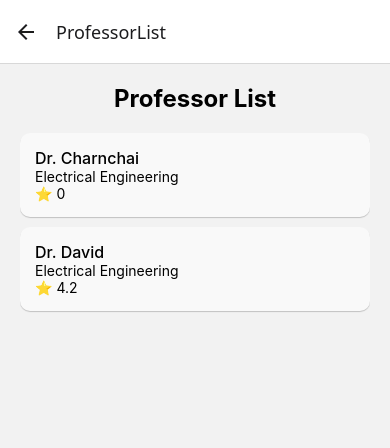
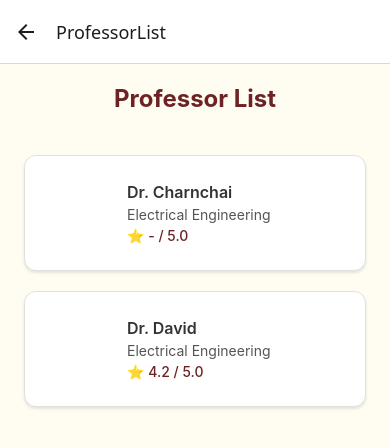
Before and after one commit to FronkTP/share-ajarn, a React Native app in the folder frontend/: screen /ProfessorList in a window 390 px wide. Shown: the top 448 px of the page. Built offline with nearby package versions, Linux system fonts and the light colour scheme.

Commit message:
implement responsive layout and improve ui for ProfessorList screen

```diff
--- a/frontend/screens/ProfessorListScreen.jsx
+++ b/frontend/screens/ProfessorListScreen.jsx
@@ -1,6 +1,40 @@
-import { View, Text, TouchableOpacity, FlatList, Image, StyleSheet } from 'react-native';
+import { useState, useEffect } from 'react';
+import { View, Text, TouchableOpacity, FlatList, Image, Dimensions, SafeAreaView, StyleSheet, Platform } from 'react-native';
+
+const colors = {
+  background: '#fffcf2',
+  cardBackground: '#ffffff',
+  primary: '#6D2323',
+  secondary: '#A31D1D',
+  accent: '#E5D0AC',
+  textPrimary: '#333333',
+  textSecondary: '#555555',
+  border: '#e0e0e0',
+  shadow: '#000000',
+};
 
 export default function ProfessorList({ navigation }) {
+  const [screenWidth, setScreenWidth] = useState(Dimensions.get('window').width);
+
+  useEffect(() => {
+    const updateLayout = () => {
+      setScreenWidth(Dimensions.get('window').width);
+    };
+
+    Dimensions.addEventListener('change', updateLayout);
+
+    return () => {
+      // Cleanup (for older RN versions)
+      if (Dimensions.removeEventListener) {
+        Dimensions.removeEventListener('change', updateLayout);
+      }
+    };
+  }, []);
+
+  const cardWidth = 200;
+  const numColumns = Math.max(1, Math.floor(screenWidth / cardWidth));
+  const isMobile = screenWidth < 400;
+
   const professors = [
     {
       id: '1',
@@ -20,9 +54,12 @@ export default function ProfessorList({ navigation }) {
     },
   ];
 
-const renderItem = ({ item }) => (
+  const renderProfessorCard = ({ item }) => {
+    // Mobile optimized layout
+    if (isMobile) {
+      return (
         <TouchableOpacity
-    style={styles.card}
+          style={styles.mobileCard}
           onPress={() =>
             navigation.navigate('ProfessorDetail', {
               professorId: item.id,
@@ -31,51 +68,147 @@ const renderItem = ({ item }) => (
             })
           }
         >
-    <Image source={{ uri: item.image }} />
-    <View style={styles.info}>
-      <Text style={styles.name}>{item.name}</Text>
-      <Text >{item.department}</Text>
-      <Text >⭐ {item.avgRating}</Text>
+          <View style={styles.mobileCardContent}>
+            <Image
+              source={{ uri: item.image }}
+              style={styles.mobileImage}
+            />
+            <View style={styles.mobileInfo}>
+              <Text style={styles.name} numberOfLines={1} ellipsizeMode="tail">{item.name}</Text>
+              <Text style={styles.department} numberOfLines={1} ellipsizeMode="tail">{item.department}</Text>
+              <Text style={styles.rating}>⭐ {item.avgRating === 0 ? "-" : item.avgRating} / 5.0</Text>
+            </View>
           </View>
         </TouchableOpacity>
       );
+    }
+
+    // Tablet/desktop layout
+    return (
+      <TouchableOpacity
+        style={[styles.card, { width: cardWidth - 20 }]} // Minus margins
+        onPress={() =>
+          navigation.navigate('ProfessorDetail', {
+            professorId: item.id,
+            name: item.name,
+            department: item.department,
+          })
+        }
+      >
+        <Image
+          source={{ uri: item.image }}
+          style={styles.image}
+        />
+        <View style={styles.info}>
+          <Text style={styles.name} numberOfLines={1} ellipsizeMode="tail">{item.name}</Text>
+          <Text style={styles.department} numberOfLines={1} ellipsizeMode="tail">{item.department}</Text>
+          <Text style={styles.rating}>⭐ {item.avgRating === 0 ? "-" : item.avgRating} / 5.0
+          </Text>
+        </View>
+      </TouchableOpacity>
+    );
+  };
 
   return (
-    <View style={styles.container}>
+    <SafeAreaView style={[styles.container, isMobile ? null : { alignItems: 'center' }]}>
       <Text style={styles.title}>Professor List</Text>
       <FlatList
         data={professors}
         keyExtractor={(item) => item.id}
-        renderItem={renderItem}
+        renderItem={renderProfessorCard}
+        numColumns={numColumns}
+        key={numColumns}
+        contentContainerStyle={styles.listContainer}
+        showsVerticalScrollIndicator={false}
       />
-    </View>
+    </SafeAreaView>
   );
 }
 
 const styles = StyleSheet.create({
   container: {
     flex: 1,
-    padding: 20,
+    backgroundColor: colors.background,
+  },
+  listContainer: {
+    padding: 12,
+    paddingBottom: 20,
   },
   title: {
+    marginTop: 20,
+    marginBottom: 20,
     fontSize: 24,
     fontWeight: 'bold',
-    marginBottom: 20,
     textAlign: 'center',
+    color: colors.primary,
   },
+  // Tablet/desktop card style
   card: {
-    backgroundColor: '#f9f9f9',
+    margin: 10,
     padding: 15,
-    borderRadius: 10,
-    marginBottom: 10,
-    shadowColor: '#000',
-    shadowOffset: { width: 0, height: 1 },
-    shadowOpacity: 0.2,
-    shadowRadius: 1,
+    backgroundColor: colors.cardBackground,
+    borderColor: colors.border,
+    borderWidth: 1,
+    borderRadius: 12,
+    shadowColor: colors.shadow,
+    shadowOffset: { width: 0, height: 2 },
+    shadowOpacity: 0.1,
+    shadowRadius: 4,
+    elevation: 3,
+  },
+  image: {
+    width: 100,
+    height: 125,
+    marginBottom: 12,
+    alignSelf: 'center',
+    borderRadius: 12,
+  },
+  info: {
+    width: '100%',
+  },
+  // Mobile styles
+  mobileCard: {
+    marginVertical: 10,
+    marginHorizontal: 12,
+    backgroundColor: colors.cardBackground,
+    borderRadius: 12,
+    shadowColor: colors.shadow,
+    shadowOffset: { width: 0, height: 2 },
+    shadowOpacity: 0.1,
+    shadowRadius: 3,
     elevation: 2,
+    borderColor: colors.border,
+    borderWidth: 1,
+  },
+  mobileCardContent: {
+    flexDirection: 'row',
+    padding: 12,
+    alignItems: 'center',
+  },
+  mobileImage: {
+    width: 70,
+    height: 90,
+    borderRadius: 8,
+    marginRight: 20,
+  },
+  mobileInfo: {
+    flex: 1,
+    justifyContent: 'center',
   },
   name: {
     fontSize: 16,
+    fontWeight: '600',
+    marginBottom: 4,
+    color: colors.textPrimary,
+  },
+  department: {
+    fontSize: 14,
+    color: colors.textSecondary,
+    marginBottom: 4,
+  },
+  rating: {
+    fontSize: 14,
     fontWeight: '500',
+    color: colors.primary,
   },
 });
```
Lines whose indentation alone changed are shown as unchanged.
